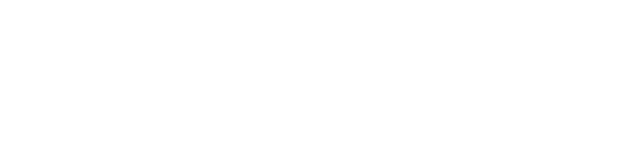
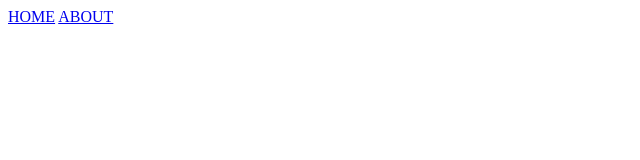
Before and after one commit to codingspacekh/testfolder, a plain HTML site: page index.html in a window 1280 px wide. Shown: the whole page, without its empty margins (0-640 px from the left). Drawn offline with Linux system fonts and the light colour scheme.

Commit message:
add header to index.html

```diff
--- a/index.html
+++ b/index.html
@@ -8,6 +8,11 @@
 </head>
 <body>
 
+    <header>
+        <a href="#">HOME</a>
+        <a href="#">ABOUT</a>
+    </header>
+
 
 
     <script src="script.js"></script>
```
